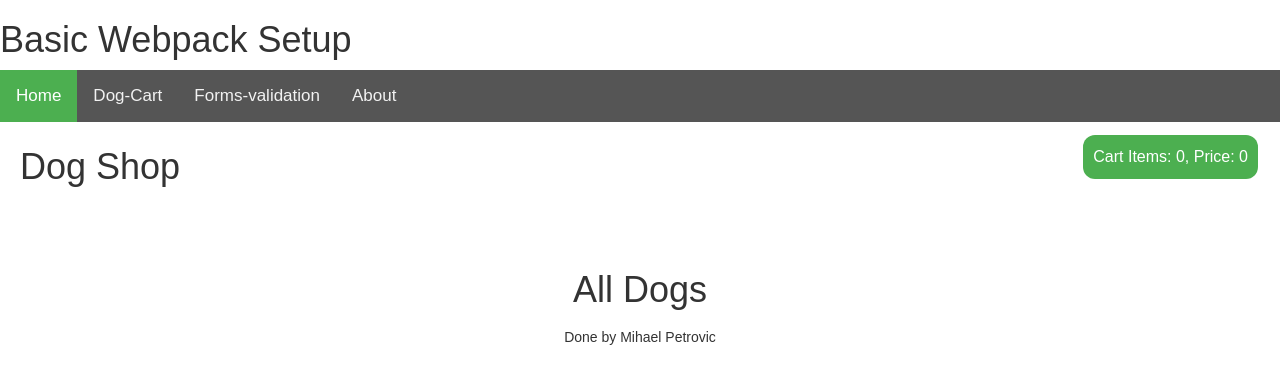
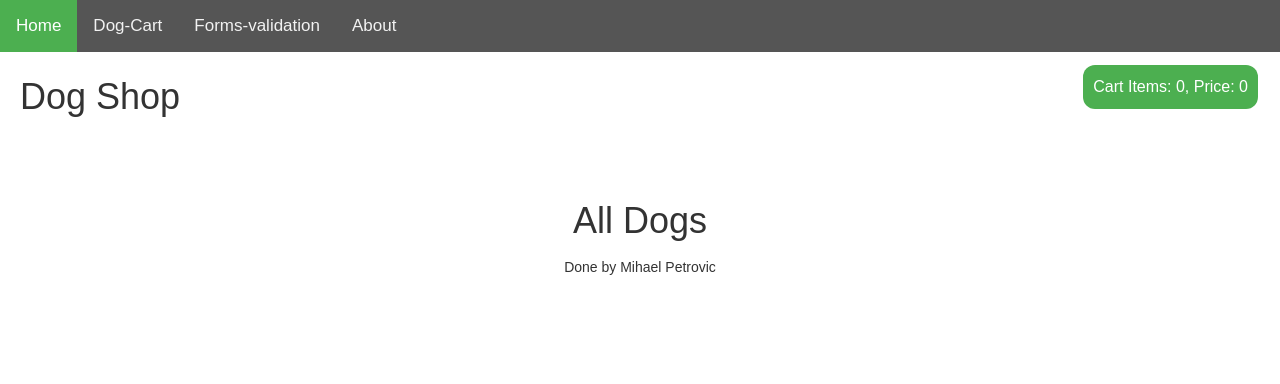
Before and after one commit to leahimJarun/WebEngineering_FrontendApplication, a website built with webpack: page src/index.html in a window 1280 px wide. Built offline with nearby package versions, Linux system fonts and the light colour scheme; no server answers.

Commit message:
deleted h1 from initial tests

```diff
--- a/src/index.html
+++ b/src/index.html
@@ -31,8 +31,6 @@
   }
 </script>
 <body id="index">
-
-<h1><%= htmlWebpackPlugin.options.title %></h1>
 
 <div class="topnav" id="myTopnav">
   <a href="index.html" class="active">Home</a>
```
